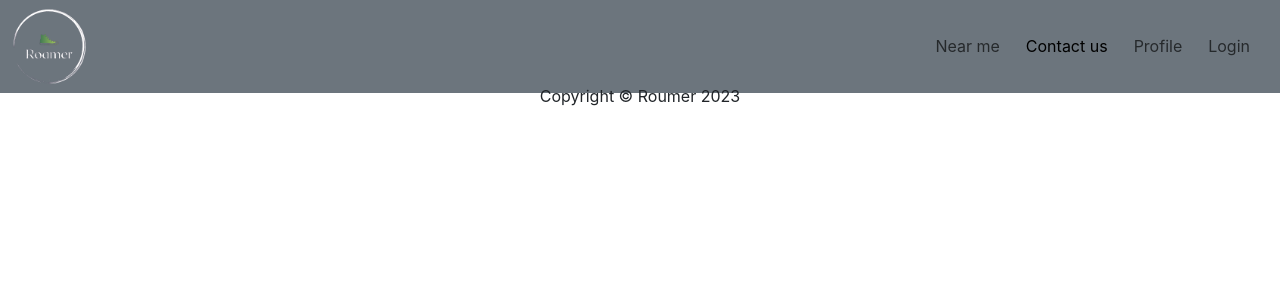
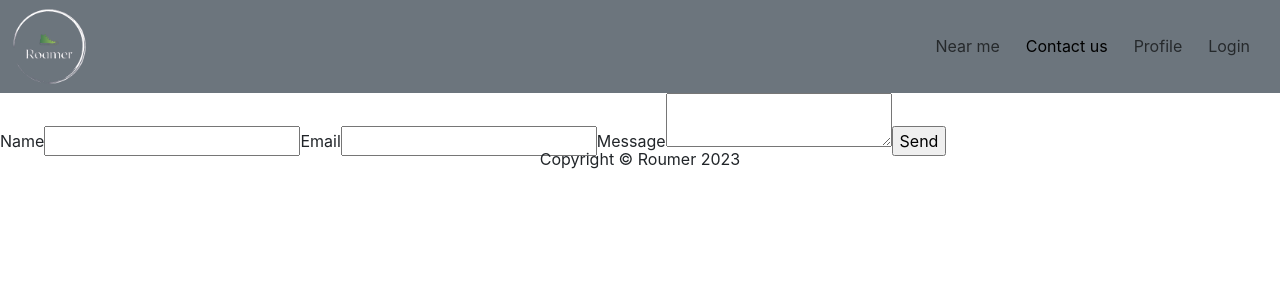
Before and after one commit to Nulula/roamer, a React (Create React App) app: page /contact in a window 1280 px wide. Shown: the top 300 px of the page. Built offline with nearby package versions, Linux system fonts and the light colour scheme.

Commit message:
feddback form created , emailjs installed, tested

```diff
--- a/package.json
+++ b/package.json
@@ -3,6 +3,7 @@
   "version": "0.1.0",
   "private": true,
   "dependencies": {
+    "@emailjs/browser": "^3.10.0",
     "@testing-library/jest-dom": "^5.16.5",
     "@testing-library/react": "^13.4.0",
     "@testing-library/user-event": "^13.5.0",
--- a/src/App.js
+++ b/src/App.js
@@ -2,12 +2,14 @@
 import { BrowserRouter as Router, Route, Routes } from "react-router-dom";
 import Nav from "./components/Nav";
 import Footer from "./components/Footer";
+import Feedback from "./components/Feedback";
 
 function App() {
   return (
     <Router>
       <div>
         <Nav />
+        <Feedback />
         <Footer />
       </div>
     </Router>
--- a/src/components/Feedback.js
+++ b/src/components/Feedback.js
@@ -0,0 +1,38 @@
+import React, { useRef } from "react";
+import emailjs from "@emailjs/browser";
+
+function Feedback() {
+  const form = useRef();
+
+  const sendEmail = (e) => {
+    e.preventDefault();
+
+    emailjs
+      .sendForm(
+        "service_zk5btyu",
+        "template_6dlj8ph",
+        form.current,
+        "DkAal7YSr6TAYJ2tT"
+      )
+      .then(
+        (result) => {
+          console.log("Email has been sent");
+        },
+        (error) => {
+          console.log("Error");
+        }
+      );
+  };
+  return (
+    <form ref={form} onSubmit={sendEmail}>
+      <label>Name</label>
+      <input type="text" name="user_name" />
+      <label>Email</label>
+      <input type="email" name="user_email" />
+      <label>Message</label>
+      <textarea name="message" />
+      <input type="submit" value="Send" />
+    </form>
+  );
+}
+export default Feedback;
```
Also changed, not shown: 1 other file (tests, documents, lock files or other folders).
